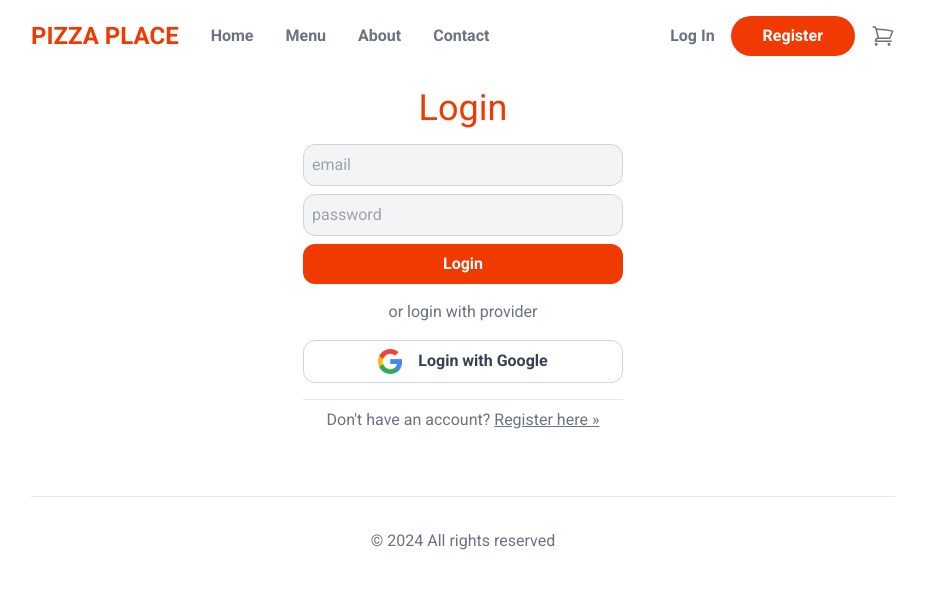
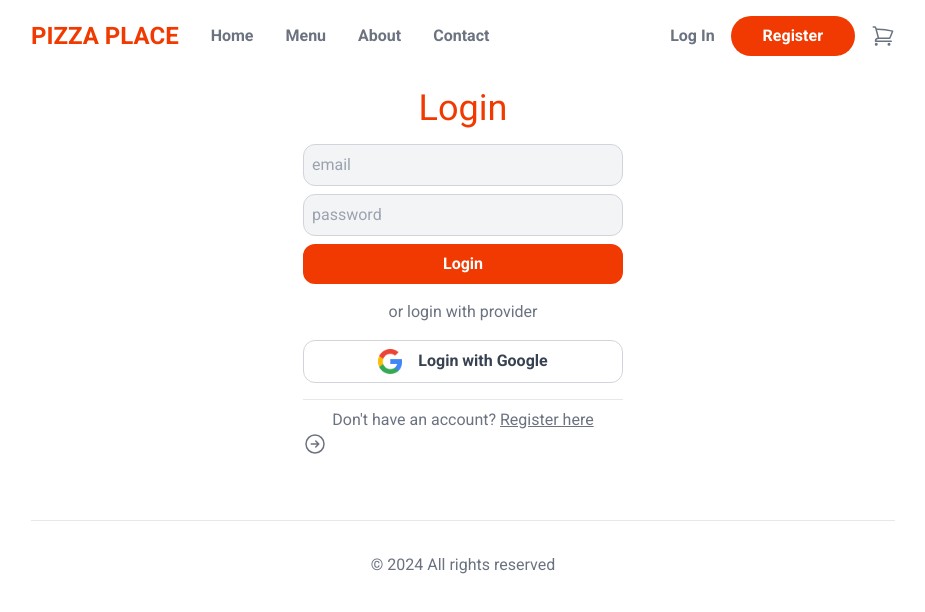
Before and after one commit to Davidjgn/food-app, a Next.js app: page /login in a window 1280 px wide. Shown: the top 612 px of the page, without its empty margins (177-1102 px from the left). Built offline with nearby package versions, Linux system fonts and the light colour scheme; no server answers.

Commit message:
login page fixes 2

```diff
--- a/src/app/login/page.js
+++ b/src/app/login/page.js
@@ -3,6 +3,7 @@ import Image from "next/image";
 import { useState } from "react";
 import Link from "next/link";
 import {signIn} from "next-auth/react";
+import Right from "@/components/icons/right";
 
 export default function LoginPage(){
     const [email, setEmail] = useState('');
@@ -39,7 +40,7 @@ export default function LoginPage(){
                     Login with Google
                 </button>
                 <div className="text-center my-4 text-gray-500 pt-2 border-t">
-                    Don't have an account? <Link className="underline" href={"/register"}>Register here &raquo;</Link>
+                    Don't have an account? <Link className="underline" href={"/register"}>Register here <Right/> </Link>
                 </div>
             </form>
         </section>
```
